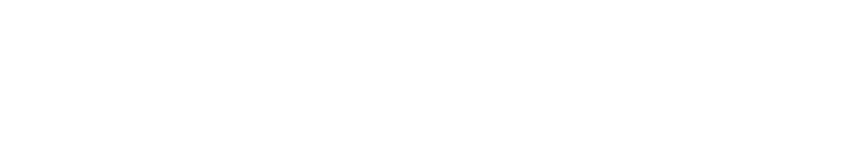
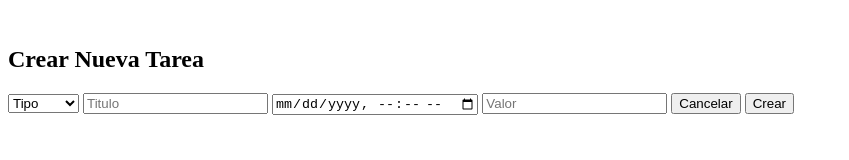
Before and after one commit to JuanfeP2004/AppMovilHibrida, a plain HTML site: page crearTarea.html in a window 1280 px wide. Shown: the whole page, without its empty margins (0-849 px from the left). Drawn offline with Linux system fonts and the light colour scheme.

Commit message:
Se agrego el html de crear tarea

```diff
--- a/crearTarea.html
+++ b/crearTarea.html
@@ -7,5 +7,21 @@
 </head>
 <body>
     <img src="" alt="">
+    <h2>Crear Nueva Tarea</h2>
+    <div>
+        <form action="">
+            <select name="tipo" id="">
+                <option value="0">Tipo</option>
+                <option value="1">Tarea</option>
+                <option value="2">Estudio</option>
+                <option value="3">Examen</option>
+            </select>
+            <input type="text" name="nombre" placeholder="Titulo">
+            <input type="datetime-local" name="fecha" id="">
+            <input type="text" name="descripcion" placeholder="Valor">
+            <button>Cancelar</button>
+            <button>Crear</button>
+        </form>
+    </div>
 </body>
 </html>
```
Also changed, not shown: index.html (+2 -2 lines).
